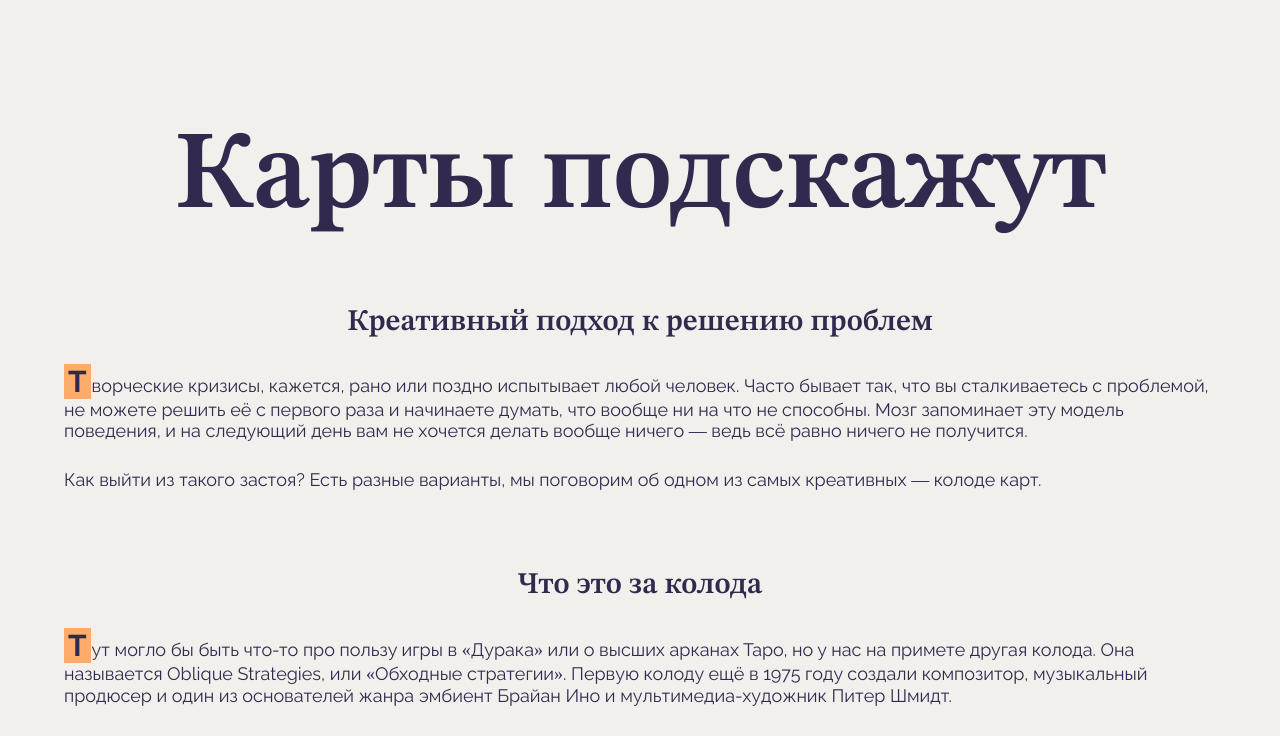
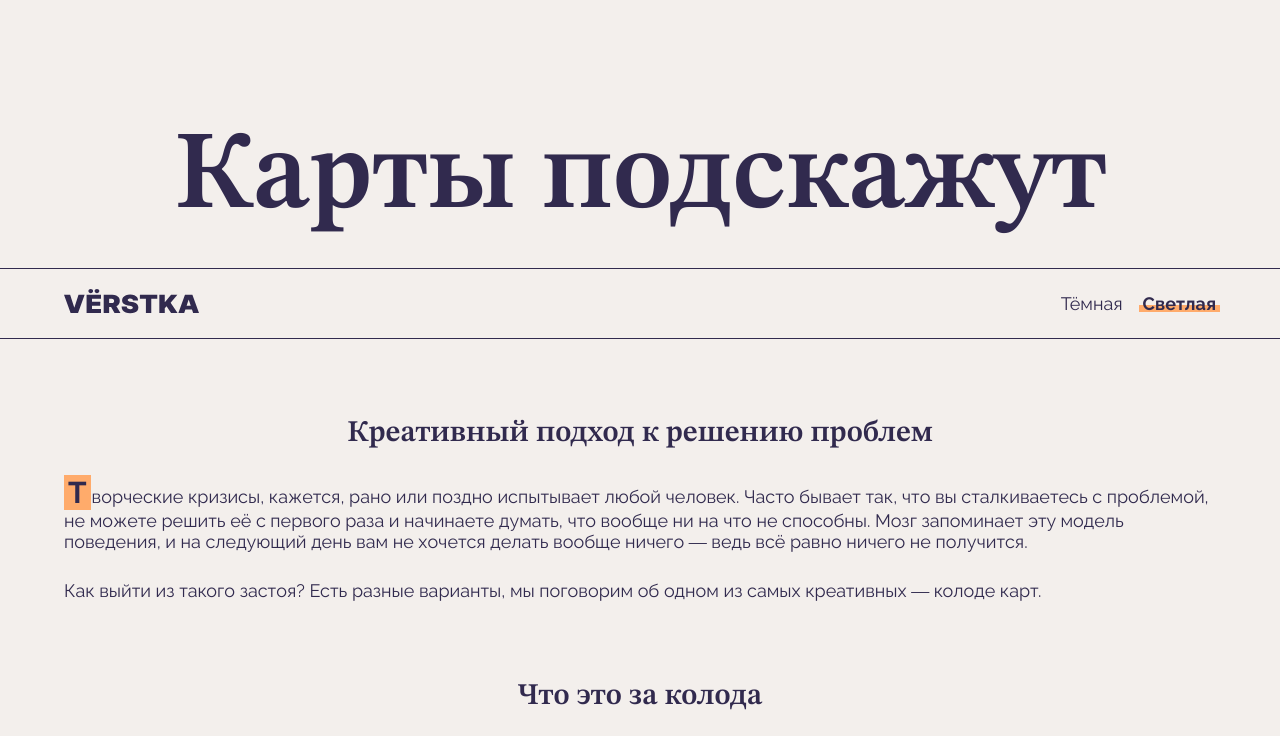
Before and after one commit to nick33r/karty-podskazhut-main, a plain HTML site: page index.html in a window 1280 px wide. Shown: the top 736 px of the page. Drawn offline with Linux system fonts and the light colour scheme.

Commit message:
add header menu

```diff
--- a/index.html
+++ b/index.html
@@ -14,7 +14,30 @@
   <body class="page theme_dark">
     <header class="header">
       <h1 class="heading content-section header__title">Карты подскажут</h1>
+      <nav class="header__menu content-section">
+        <div class="header__logo">
+          <svg xmlns="http://www.w3.org/2000/svg" width="135" height="25">
+            <use href="./images/logo.svg#logo"></use>
+          </svg>
+        </div>
+        <ul class="header__theme-toggler">
+          <li>
+            <button
+              class="header__theme-button header__theme-button_type_dark"
+              type="button"
+            >Тёмная</button>
+          </li>
+          <li>
+            <button
+              class="header__theme-button header__theme-button_type_light header__theme-button_is-active"
+              type="button"
+              disabled
+            >Светлая</button>
+          </li>
+        </ul>
+      </nav>
     </header>
+
     <main class="content content-section">
       <h2 class="heading content-title">Креативный подход к решению проблем</h2>
       <div class="content__text-block content__text-block_type_first-lettered">
@@ -41,6 +64,7 @@
           жанра эмбиент Брайан Ино и мультимедиа-художник Питер Шмидт.
         </p>
       </div>
+
       <figure class="content__figure">
         <picture>
           <source
@@ -77,6 +101,7 @@
           Решаете только вы.
         </p>
       </div>
+
       <h2 class="heading content-title">Как работают «обходные стратегии»</h2>
       <div class="content__text-block content__text-block_type_first-lettered">
         <p class="content__paragraph">
@@ -115,7 +140,9 @@
       </div>
 
       <article class="content__card">
-        <h3 class="content__card-title heading">Use an <span class="colored-text">old idea</span></h3>
+        <h3 class="content__card-title heading">
+          Use an <span class="colored-text">old idea</span>
+        </h3>
         <p class="content__card-subtitle">Воспользуйтесь старой идеей</p>
       </article>
 
@@ -133,6 +160,7 @@
         </ul>
       </div>
     </main>
+
     <footer class="footer"></footer>
 
     <!-- Раскомментируйте строчку ниже, когда вёрстка будет готова. Если вы назвали все классы. как нужно, переключатель темы будет работать -->
--- a/styles/style.css
+++ b/styles/style.css
@@ -32,6 +32,18 @@ figure {
   margin: 0;
 }
 
+a:focus,
+button:focus {
+  outline: none;
+}
+
+a:focus-visible {
+  outline: 1px solid currentColor;
+}
+
+button:disabled {
+  pointer-events: none;
+}
 
 .heading {
   font-family: var(--accent-font, serif);
@@ -51,6 +63,53 @@ figure {
 .header__title {
   margin-block-end: 40px;
   font-size: clamp(3.75rem, 2.5rem + 5.5556vw, 7.5rem);
+}
+
+.header__menu {
+  display: flex;
+  justify-content: space-between;
+  align-items: center;
+  border-block-start: 1px solid currentColor;
+  border-block-end: 1px solid currentColor;
+  padding-block: 20px;
+}
+
+.header__theme-toggler {
+  display: flex;
+  gap: 20px;
+  padding: 0;
+  list-style: none;
+}
+
+.header__theme-button {
+  position: relative;
+  border: none;
+  padding: 0;
+  color: currentColor;
+  font-family: inherit;
+  font-size: 18px;
+  background-color: transparent;
+  cursor: pointer;
+}
+
+.header__theme-button:not([disabled]):hover {
+  text-decoration: underline;
+  text-underline-offset: 2px;
+}
+
+.header__theme-button_is-active {
+  font-weight: 700;
+}
+
+.header__theme-button_is-active::after {
+  content: '';
+  position: absolute;
+  z-index: -1;
+  background-color: var(--accent-color);
+  inline-size: calc(100% + 8px);
+  block-size: 0.6ch;
+  inset-block-end: 0.2ch;
+  inset-inline-start: -4px;
 }
 
 .content-title {
```
